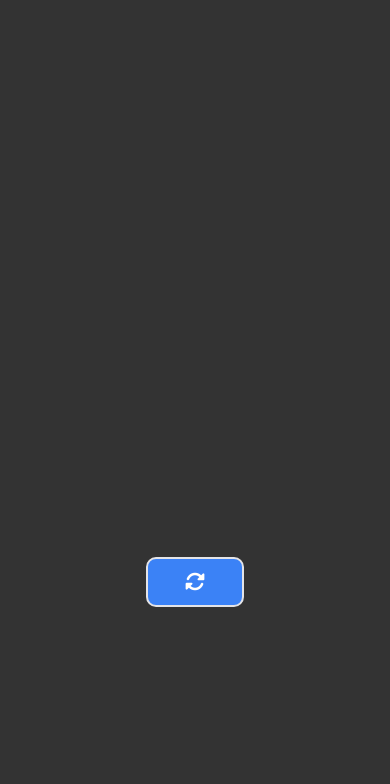
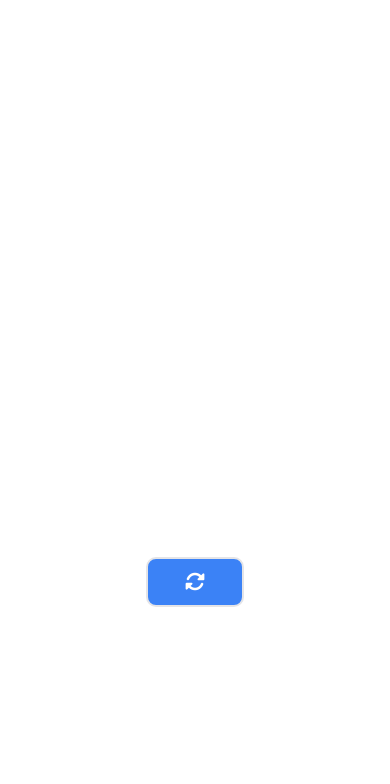
Before and after one commit to noibs/togtider, a plain HTML site: page index.html in a window 390 px wide. Shown: the part 60-844 px from the top of the page. Drawn offline with nearby package versions, Linux system fonts and the light colour scheme.

Commit message:
iphone quickfix

```diff
--- a/index.html
+++ b/index.html
@@ -5,7 +5,7 @@
     <link rel="stylesheet" href="./css/index.css">
     <meta name="viewport" content="width=device-width, initial-scale=1.0">
     <meta name="apple-mobile-web-app-capable" content="yes">
-    <meta name="apple-mobile-web-app-status-bar-style" content="#3367D6">
+    <!--<meta name="apple-mobile-web-app-status-bar-style" content="#fff">-->
     <meta name="apple-mobile-web-app-title" content="Togtider">
     <link rel="apple-touch-icon" href="media/apple/192.png">
     <link rel="icon" href="media/favicon.ico" type="image/x-icon">
@@ -13,7 +13,7 @@
     <script src="https://kit.fontawesome.com/5b810e0f7d.js" crossorigin="anonymous"></script>
     <script src="https://cdn.jsdelivr.net/npm/animejs@3.0.1/lib/anime.min.js"></script>
 </head>
-<body class="" style="background-color: #333;">
+<body class="">
     <div class="container">
         <div class="title">
             <i class="fa-solid fa-train-subway" onclick=""></i>
```
